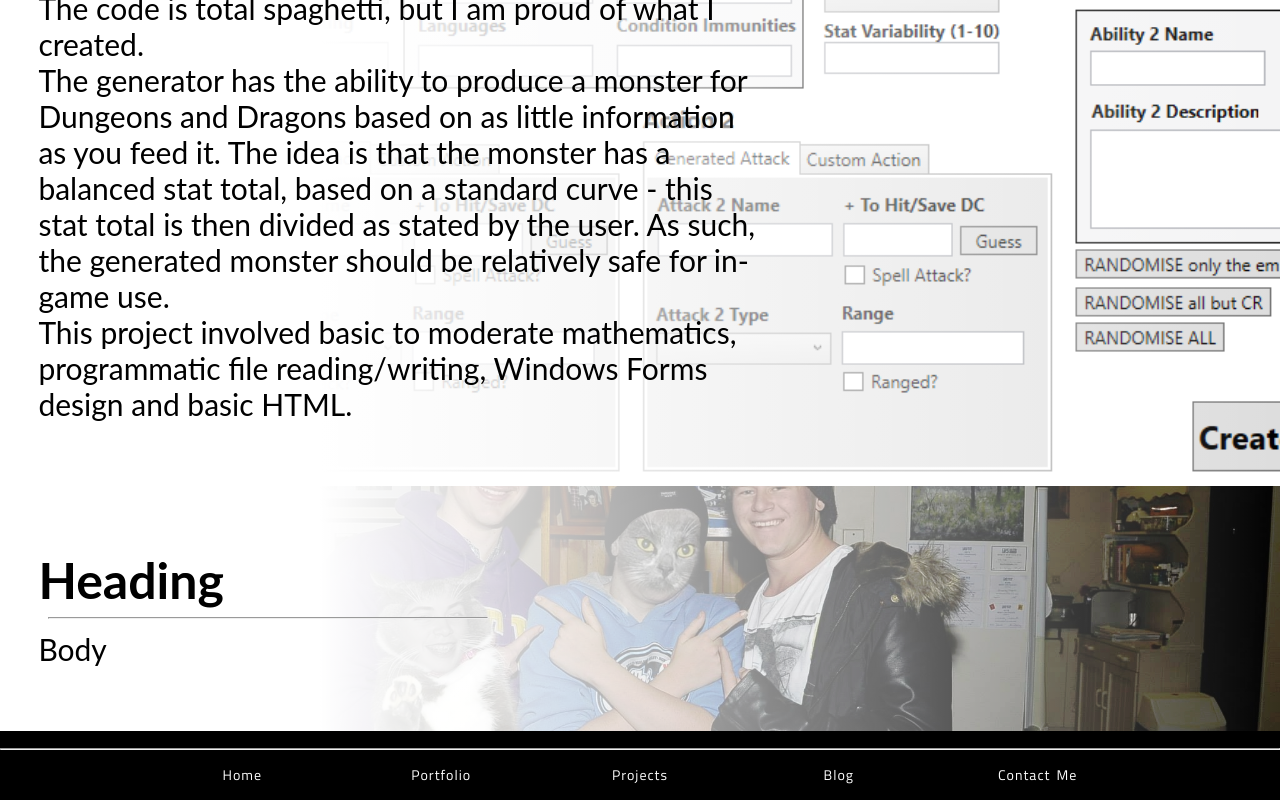
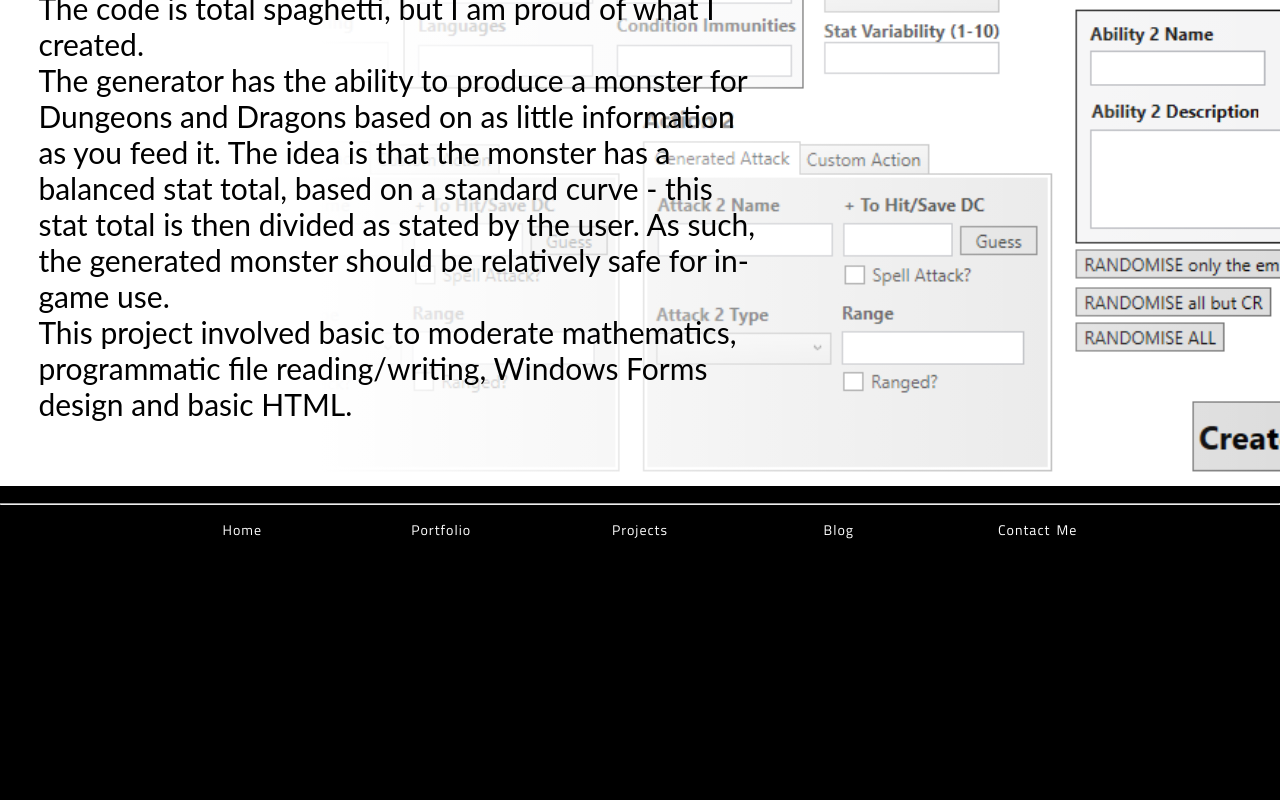
Before and after one commit to Skedaddlez/Skedaddlez.github.io, a plain HTML site: page Projects.html in a window 1280 px wide. Shown: the part 337-1137 px from the top of the page. After the commit the page ends 892 px from the top, so only its background shows below. Drawn offline with Linux system fonts and the light colour scheme; files that its build step writes are made by us from their sources.

Commit message:
Update Projects.html

```diff
--- a/Projects.html
+++ b/Projects.html
@@ -72,19 +72,6 @@ This project involved basic to moderate mathematics, programmatic file reading/w
                 </div>
             </a>
 		</section>
-		<section>
-            <a href="https://github.com/Skedaddlez/LectureShot" style="text-decoration: none;">
-                <div class="projectpost" style="background-image: url(images/projects/MannievsChippyvsSwannyvsCat.jpg);" target="_blank">
-                    <div class="projecttext">
-                        <p align="left">
-                            <h2 align="left" style="">Heading</h2>
-                            <hr class="breakl" style="margin-left: 10px; margin-top: 0.5vw; margin-bottom: 1vw; width: 60%" />
-                            Body
-                        </p>
-                    </div>
-                </div>
-            </a>
-		</section>
         </article>
         <main class="Site-content"></main>
         <hr id="bottoml"/>
```
